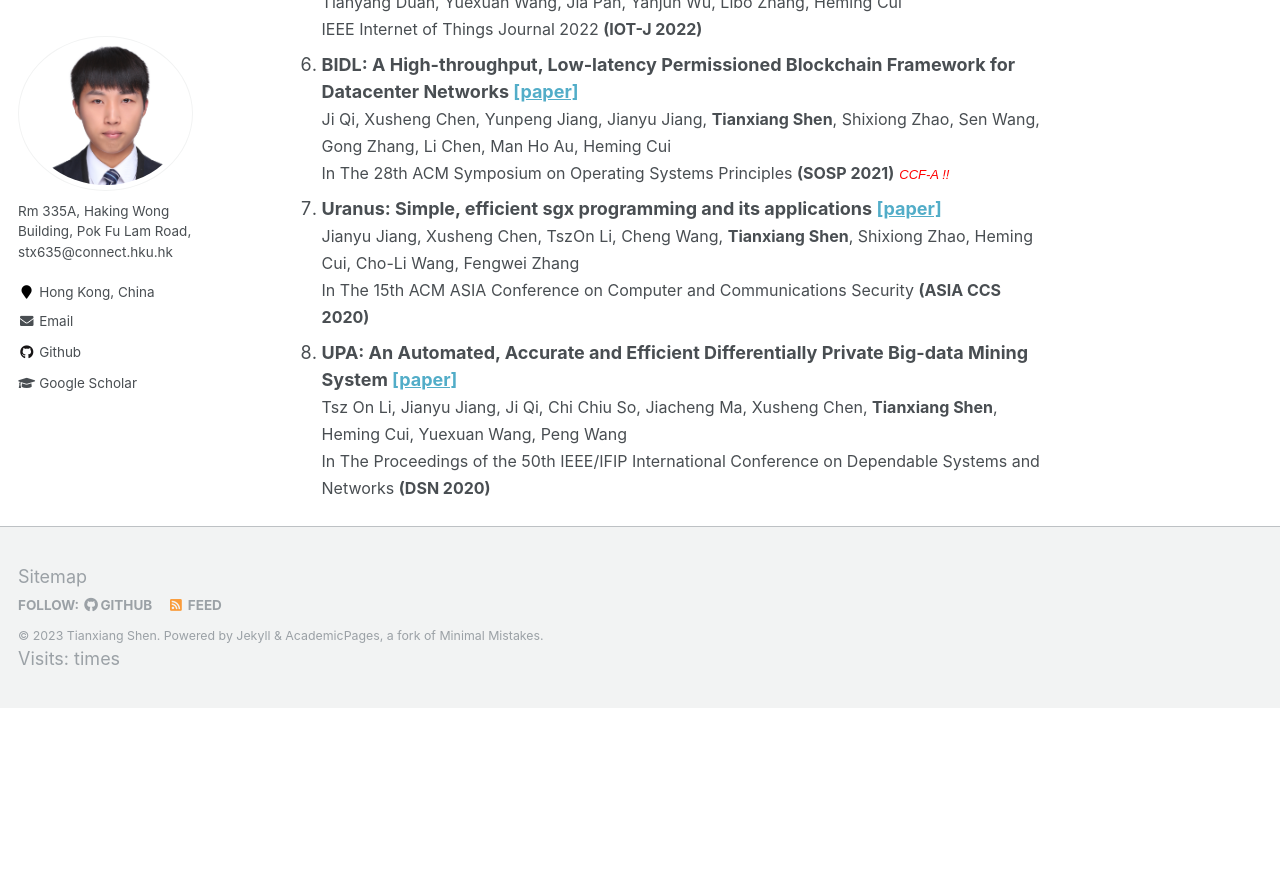
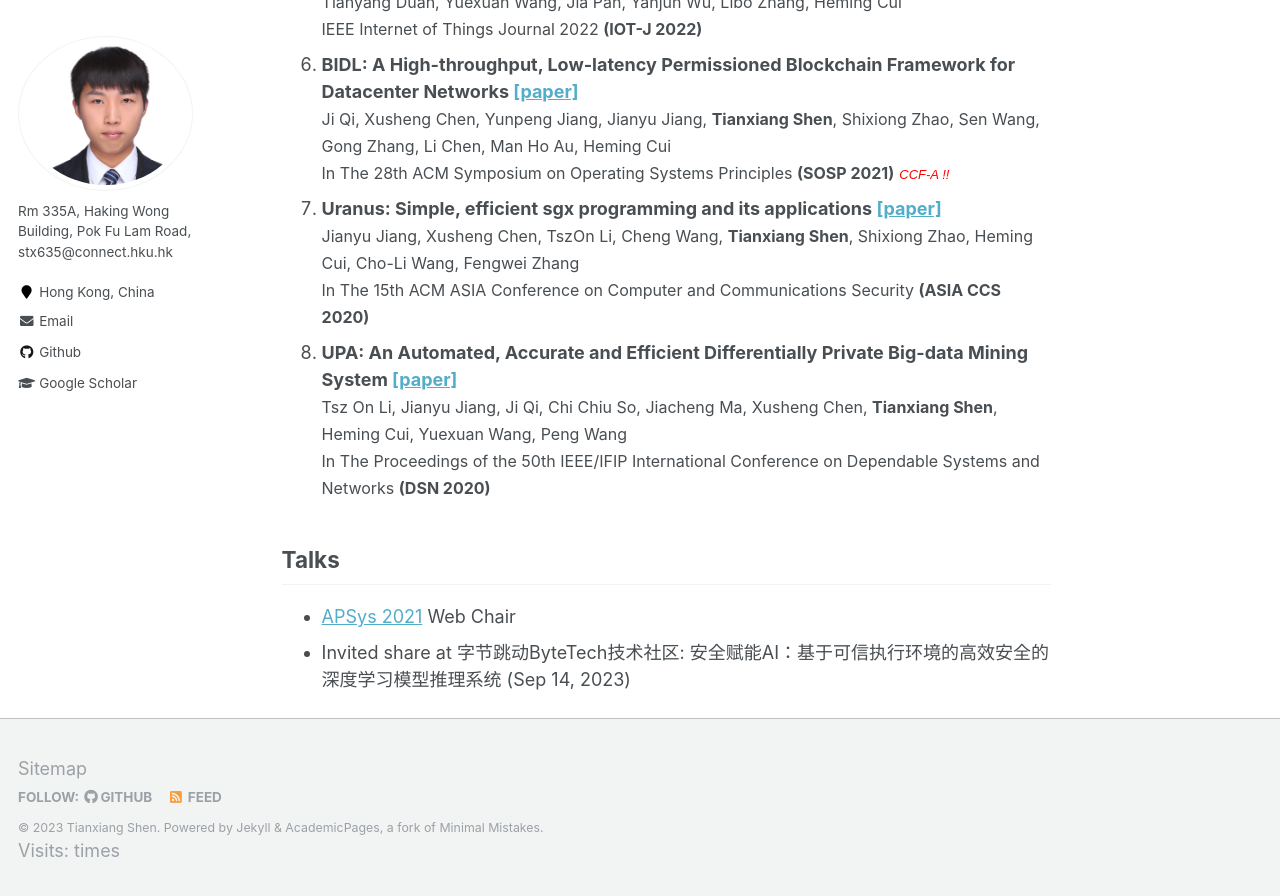
Before and after one commit to tianxiang999/tianxiang999.github.io, a Jekyll site: the page built from _pages/about.md, in a window 1280 px wide and 900 px high, scrolled down 1248 px. Shown: the top 896 px of the window. Built offline with Jekyll 4.4.1, drawn with Linux system fonts in a browser that asks for light colours; comment, search, counter and statistics services are not loaded; before the commit the page ends 1956 px from its top, so only the background shows below that.

Commit message:
Update about.md

```diff
--- a/_pages/about.md
+++ b/_pages/about.md
@@ -71,10 +71,10 @@ Publications
   <br>
    <font size="3">Tsz On Li, Jianyu Jiang, Ji Qi, Chi Chiu So, Jiacheng Ma, Xusheng Chen, <strong>Tianxiang Shen</strong>, Heming Cui, Yuexuan Wang, Peng Wang<br>In The Proceedings of the 50th IEEE/IFIP International Conference on Dependable Systems and Networks <strong>(DSN 2020)</strong> </font>
 
-<!-- Academic services
+Talks
 -----
 <ul>
   <li><a href="https://i.cs.hku.hk/apsys2021/index.html" target="_blank" rel="noopener noreferrer">APSys 2021</a> Web Chair</li>
-  <li>SOSP 2021 Artifact Evaluation Committee (AEC)</li>
-  <li>Invited CCF-A Journal Reviewer for TPDS, TDSC, and JSAC</li>
-</ul>  -->
+  <li>Invited share at 字节跳动ByteTech技术社区: 安全赋能AI：基于可信执行环境的高效安全的深度学习模型推理系统 (Sep 14, 2023)</li>
+
+</ul>
```
